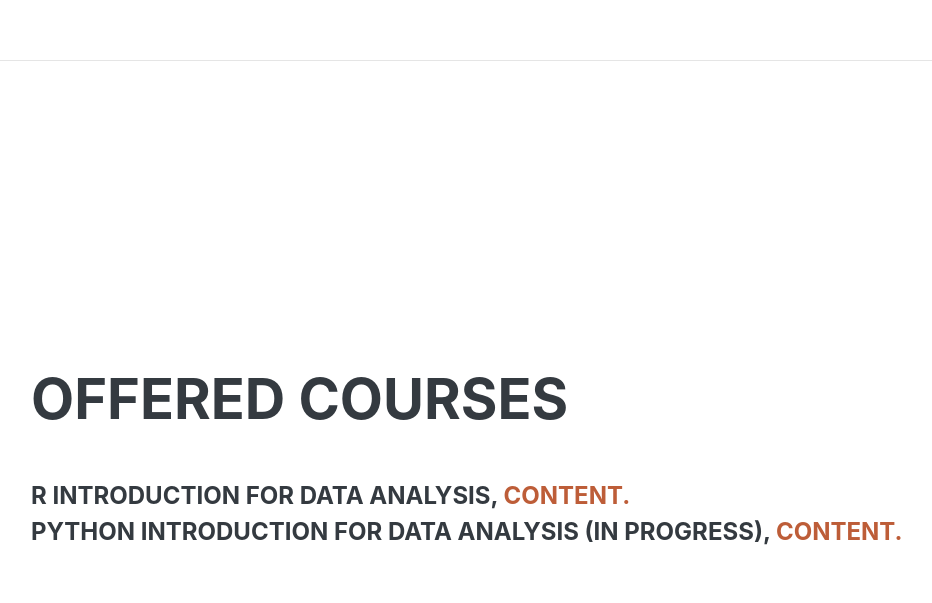
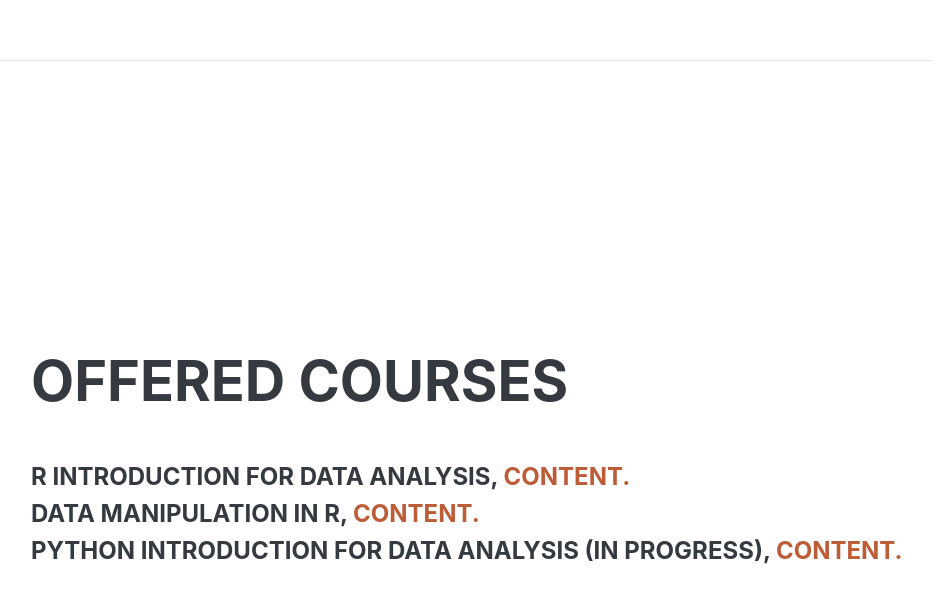
Before and after one commit to daandrader/daandrader.github.io, a website: page index.html in a window 1280 px wide. Shown: the part 4145-4748 px from the top of the page, without its empty margins (289-1221 px from the left). Drawn offline with nearby package versions, Linux system fonts and the light colour scheme; a web font is replaced by a local one.

Commit message:
Update index.html

```diff
--- a/index.html
+++ b/index.html
@@ -211,7 +211,10 @@
                 <div class="resume-section-content">
                     <h2 class="mb-5">Offered Courses</h2>
                     <h4>R introduction for data analysis, <a href="https://daandrader.github.io/curso-r/">Content.</a></h4>
+                    <h4>Data manipulation in R, <a href="https://semillero-estap.github.io/manipulacion-datos-r/">Content.</a></h4>
                     <h4>Python introduction for data analysis (In progress), <a href="https://daandrader.github.io/curso-python/">Content.</a></h4>
+
+
 
 
                 </div>
```
